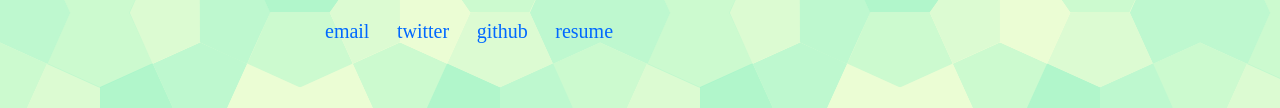
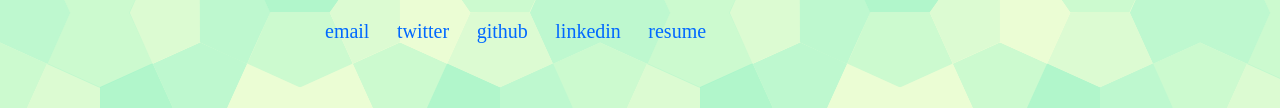
Before and after one commit to hrickards/hrickards.github.io, a plain HTML site: page index.html in a window 1280 px wide. Shown: the part 488-596 px from the top of the page. Drawn offline with Linux system fonts and the light colour scheme; a web font is replaced by a local one.

Commit message:
Add linkedin link

```diff
--- a/index.html
+++ b/index.html
@@ -40,6 +40,7 @@
             <li><a href="mailto:rickards@mit.edu">email</a></li>
             <li><a href="http://twitter.com/harryrickards" target="_blank">twitter</a></li>
             <li><a href="http://github.com/hrickards" target="_blank">github</a></li>
+            <li><a href="https://www.linkedin.com/in/hrickards" target="_blank">linkedin</a></li>
             <li><a href="./resume.pdf" target="_blank">resume</a></li>
           </ul>
         </footer>
```
